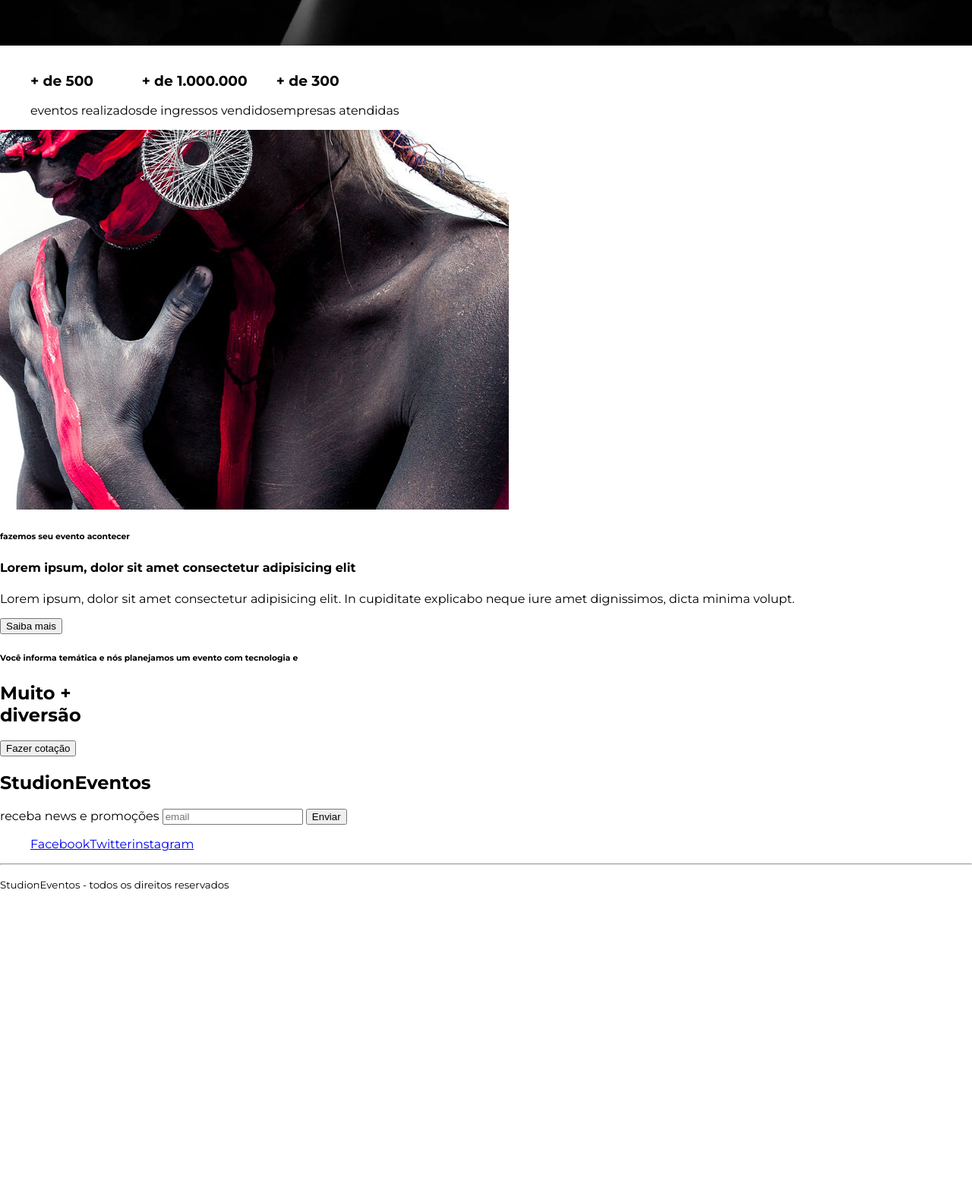
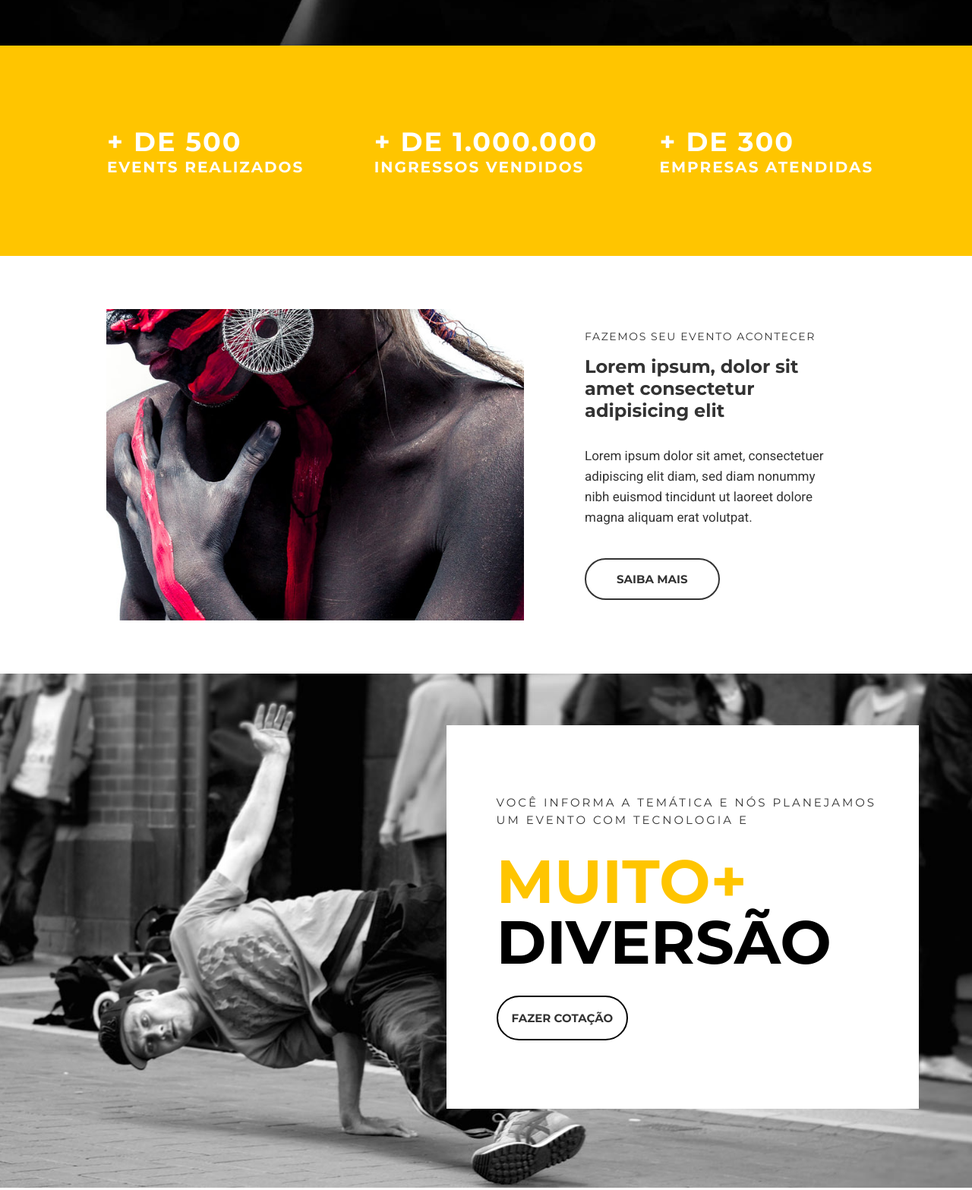
Before and after one commit to adriamoreno/studion, a website: page src/index.html in a window 1280 px wide. Shown: the part 740-2307 px from the top of the page at 76% size. Before the commit the page ends 1930 px from the top, so only its background shows below. Drawn offline with Linux system fonts and the light colour scheme.

Commit message:
Foi adicionado o efeito Parallax e estilizada o container do contato

```diff
--- a/src/index.html
+++ b/src/index.html
@@ -9,10 +9,13 @@
     </head>
 
     <body>
+        <header>
             <nav class="navbar">
+                <div class="container navbar__container">
                     <h1 class="logo-studion">
                         Studi<span class="copy--primary">on</span>
-                <span class="logo-studion__subtitle"> Eventos</span></h1>
+                        <span class="logo-studion__subtitle"> Eventos</span>
+                    </h1>
                     <ul class="navbar__links">
                         <li>
                             <a href="#Empresa">
@@ -40,8 +43,11 @@
                             </a>
                         </li>
                     </ul>
+                </div>
             </nav>
-        <header>
+        </header>
+
+        <main>
             <div id="slider">
                 <div class="slide">
                     <img
@@ -52,37 +58,49 @@
                     <div class="slide__copy">
                         <h6> <span class="copy--primary">Próximo Evento</span> - dia 25 de setembro às 19 H</h6>
                         <h2><span class="copy--primary">Creative</span> <br />Minds</h2>
-                        <button class="btn btn--slide">Saiba mais</button>
+                        <button class="btn btn__slide">Saiba mais</button>
                     </div>
                 </div>
             </div> <!--end slider-->
-        </header>
-
-        <main>
-            <section>
-                <ul>
-                    <li><h3>+ de 500</h3> eventos realizados</li>
-                    <li><h3>+ de 1.000.000</h3> de ingressos vendidos</li>
-                    <li><h3>+ de 300</h3>empresas atendidas</li>
+            <section id="counter">
+                <ul class="container counter__container">
+                    <li>
+                        <h3>+ de 500 <small> events realizados </small>
+                        </h3>
+                    </li>
+                    <li>
+                        <h3>+ de 1.000.000 <small> ingressos vendidos </small>
+                        </h3>
+                    </li>
+                    <li>
+                        <h3>+ de 300<small> empresas atendidas</small>
+                        </h3>
+                    </li>
                 </ul>
             </section>
 
-            <section>
-                <div>
-                    <img src="images/institutional.jpg" title="institucional"/>
-                    <h6>fazemos seu evento acontecer</h6>
+            <section class="container institutional">
+                    <img  class="institutional__image"
+                        src="images/institutional.jpg"
+                        title="institutional"
+                        alt="studion institutional"/>
+
+                <div class="institutional__copy">
+                    <h6>FAZEMOS SEU EVENTO ACONTECER</h6>
                     <h4>Lorem ipsum, dolor sit amet consectetur adipisicing elit</h4>
-                    <p>Lorem ipsum, dolor sit amet consectetur adipisicing elit. In cupiditate explicabo neque iure amet dignissimos, dicta minima volupt. <br/>
+                    <p>Lorem ipsum dolor sit amet, consectetuer adipiscing elit diam, sed diam nonummy nibh euismod tincidunt ut laoreet dolore magna aliquam erat volutpat. <br/>
                     </p>
-                    <button>Saiba mais</button>
+                    <button class="btn btn__institutional">Saiba mais</button>
                 </div>
             </section>
 
-            <section>
-                <div>
-                    <h6>Você informa  temática e nós planejamos um evento com tecnologia e</h6>
-                    <h2><span>Muito +</span> <br />diversão</h2>
-                    <button>Fazer cotação</button>
+            <section class="quote">
+                <div class="container quote__container">
+                    <div class="quote__copy">
+                        <h6>Você informa a temática e nós planejamos um evento com tecnologia e</h6>
+                        <h2><span class="copy--primary">MUITO+</span> <br />DIVERSÃO</h2>
+                        <button class="btn btn__quote"> Fazer cotação</button>
+                    </div>
                 </div>
             </section>
 
--- a/src/style.css
+++ b/src/style.css
@@ -1,4 +1,4 @@
-@import url('https://fonts.googleapis.com/css2?family=Montserrat:wght@300;400;700;900&display=swap');
+@import url('https://fonts.googleapis.com/css2?family=Montserrat:wght@300;400;500;700;900&family=Roboto&display=swap');
 
 /* Bruno falou que como regra ele quer afetar todos os elementos com o box sizing : border box */
 
@@ -9,9 +9,18 @@
 :root { /* antes era invés de :root ---> html */
     font-family: 'Montserrat', sans-serif;
     font-size: 16px;
+    --color-copy: #333333;
     --color-primary: #ffc500;
     --default-padding: 1rem;
+    color: var(--color-copy);
 
+}
+
+header,
+main,
+footer {
+
+overflow-x: hidden; /*Faz com que a pagina ocupe todo o espaco horizontal */
 }
 
 body {
@@ -19,25 +28,34 @@ body {
     padding-top: 7.75rem; /*Demos um valor fixo a nossa nav bar e añnadimos esse valor ao nosso bod para ver todo o conteudo */
 }
 
+.container {
+    width: 1140px;
+    margin: 0 auto; /*isto centraliza os elementos */
+}
+
 ul {
     display: flex;
     list-style: none;
 }
 
-
 .navbar {
     position: fixed;
     z-index: 1;
+    top: 0; /* fixa a nav bar no topo e na esq */
+    left: 0;
+    width: 100%;
+    background-color: #000;/* vermelho/ verde / azul / transparencia -0 - F*/;
+    color: #FFF;
+}
+
+.navbar__container {
     display: grid;
     grid-template-columns: 1fr 9fr;
     align-items: center;
-    top: 0;
-    left: 0;
     padding: 0 1rem;
-    width: 100vw;
+    /*width: 100vw; * a barra só delimitou para 1140px quando tirei esta propieda*/
     height: 7.75rem;
-    background-color: #000;/* vermelho/ verde / azul / transparencia -0 - F*/;
-    color: #FFF;
+
 }
 
 .navbar__links {
@@ -151,7 +169,7 @@ ul {
      font-family: montserrat;
      padding: 1rem 2.5rem;
      border: .125rem solid #fff;
-     border-radius: 10rem ;
+     border-radius: 5rem ;
      background: unset;
      color: var(--color-primary);
      font-size: .9378rem /* 15 px */;
@@ -162,9 +180,139 @@ ul {
 
  .btn:hover, /* para navegador desktop */
  .btn:active, /* para navegador celular */
- .btn:focus {
-     border-color: fff;
+ .btn:focus,
+ .btn__institutional {
+
+     border-color: var(--color-primary);
      background-color: var(--color-primary);
      color: #fff;
 
  }
+
+ #counter   {
+     background-color: var(--color-primary);
+     color: #fff;
+     text-transform: uppercase;
+
+ }
+
+ .counter__container    {
+     display: grid;
+     grid-template-columns: repeat(auto-fit, minmax(300px, 1fr) ); /*comportamento padrao do grid é fazer grids verticals */
+     place-items: center;
+     padding: 4.375rem 1rem;
+ }
+
+ .counter__container h3   {
+     font-size: 2.1875rem;
+     letter-spacing: 0.125rem;
+
+ }
+
+ .counter__container h3  small {
+    font-size: 1.25rem;
+    display: block;
+
+ }
+
+.institutional {
+   display: grid;
+   grid-template-columns: auto auto;
+   align-items: center;
+    gap: 3.125rem;
+    padding: 4.375rem ;
+}
+
+
+.institutional__copy {
+    padding: 0 1.875rem;
+
+}
+
+.institutional__copy h6 {
+    font-size: .875rem;
+    font-weight: 400;
+    letter-spacing: .1rem;
+    margin: 0;
+
+}
+
+.institutional__image {
+    width: auto;
+}
+.institutional__copy h4 {
+
+    font-size: 1.5rem;
+    margin-top: 1rem;
+}
+
+.institutional__image {
+    max-width: 550px;
+}
+
+.institutional__copy p {
+    font-family: 'roboto', sans-serif;
+    font-size: 1.0625rem;
+    line-height: 1.6875rem;
+    margin-bottom: 0;
+    margin-bottom: 2.5rem;
+}
+
+.btn__institutional {
+    color: var(--color-copy);
+    background: unset;
+    border-color: var(--color-copy);
+
+}
+
+
+.quote {
+    background-image: url(./images/parallax.jpg);
+    height: 677px;
+    background-attachment: fixed;
+    background-repeat: no-repeat;
+    background-size: cover;
+    background-position: center;
+
+}
+
+.quote__container{
+display: grid;
+align-items: center;
+justify-items: end;
+min-height: 80vh;
+
+}
+
+.quote__copy {
+    background-color: #fff;
+    padding: 5.625rem 3.125rem 5.625rem 4.1rem;
+
+}
+
+.quote__copy h6 {
+    text-transform: uppercase;
+    font-weight: 400;
+    font-size: 0.9375rem;
+    letter-spacing: .1875rem;
+    line-height: 1.4375rem;
+    margin: 0;
+    max-width: 51ch;
+    }
+
+.quote__copy h2 {
+    font-size: 5rem;
+    margin: 0;
+    letter-spacing: -.1875;
+   line-height: 80px;
+   margin: 1.875rem 0rem;
+   color: #000;
+
+}
+
+.btn__quote {
+    color: var(--color-copy);
+    border-color: #000;
+    background: unset;
+    padding: 18px;
+}
```
Lines whose indentation alone changed are shown as unchanged.
